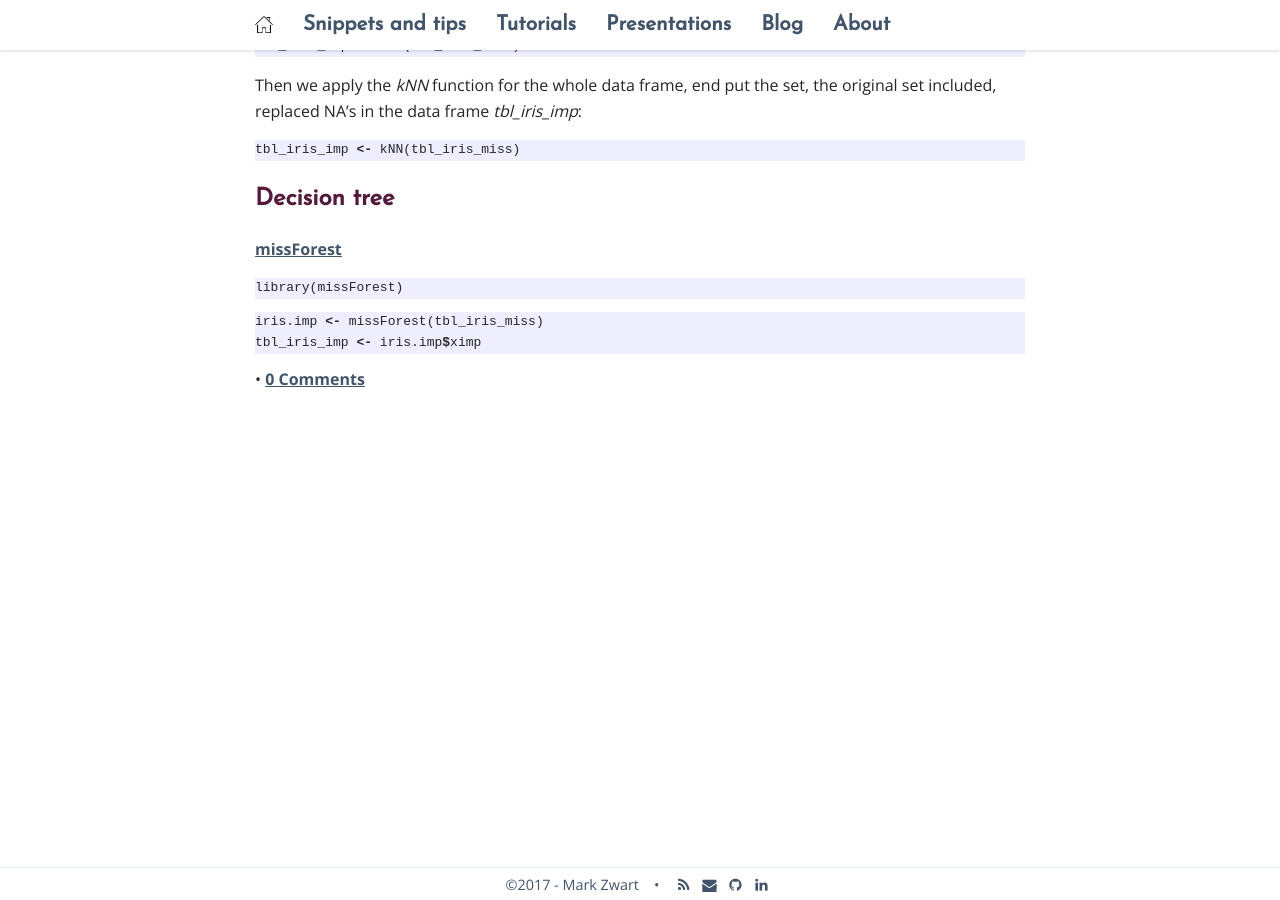
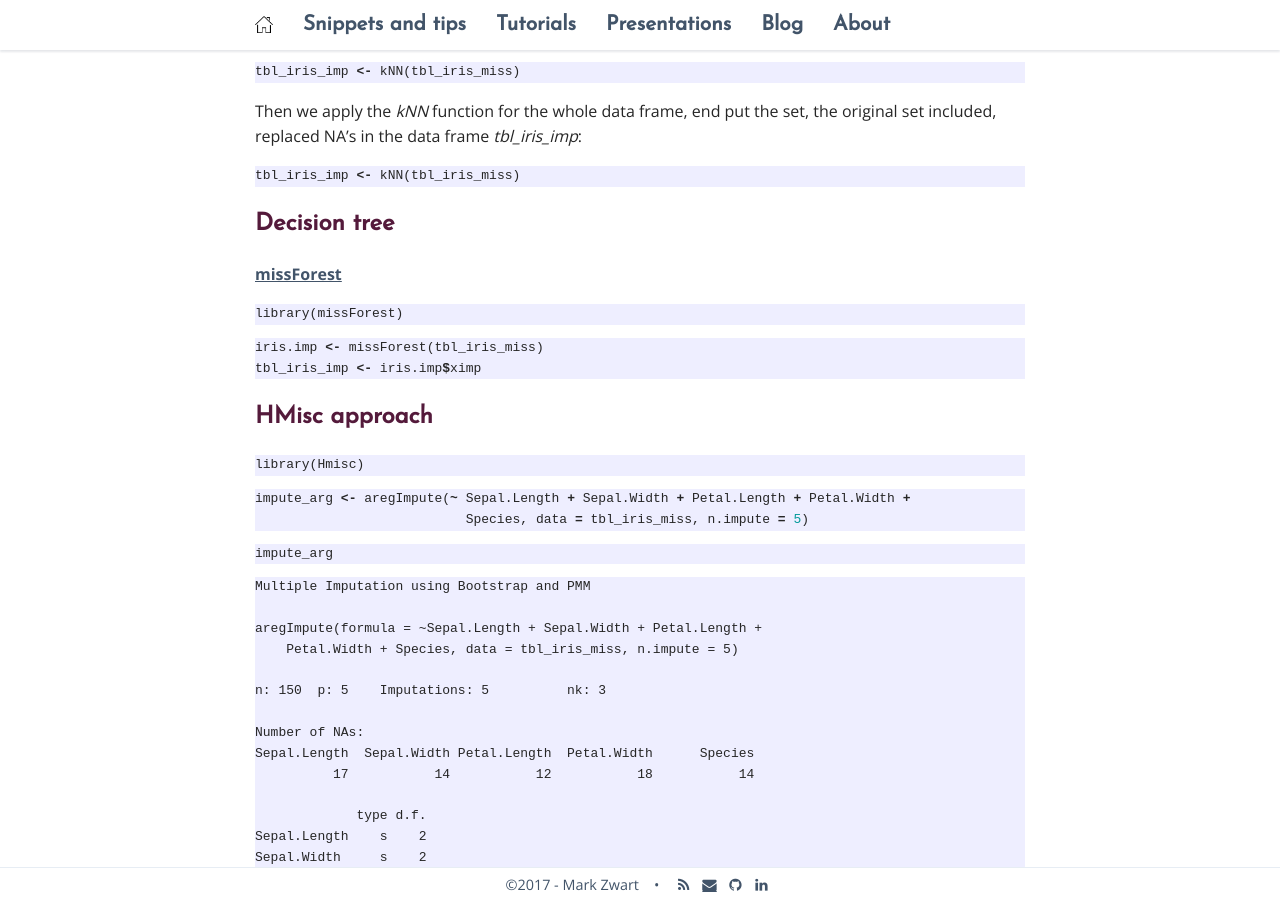
Before and after one commit to mark-me/mark-me.github.io, a Jekyll site: the page built from _pages/tutorials/impute-missings/impute-missings.md, in a window 1280 px wide and 900 px high, scrolled down 3914 px. Built offline with Jekyll 4.4.1, drawn with Linux system fonts in a browser that asks for light colours; nearby versions of some CDN libraries; comment, search, counter and statistics services are not loaded; before the commit the page ends 4306 px from its top, so only the background shows below that; some of the changed text lies outside the part shown.

Commit message:
Update impute-missings.md

````diff
--- a/_pages/tutorials/impute-missings/impute-missings.md
+++ b/_pages/tutorials/impute-missings/impute-missings.md
@@ -142,3 +142,57 @@
 iris.imp <- missForest(tbl_iris_miss)
 tbl_iris_imp <- iris.imp$ximp
 ```
+
+## HMisc approach
+
+```r
+library(Hmisc)
+```
+
+```r
+impute_arg <- aregImpute(~ Sepal.Length + Sepal.Width + Petal.Length + Petal.Width +
+                           Species, data = tbl_iris_miss, n.impute = 5)
+```
+
+```r
+impute_arg
+```
+
+```
+Multiple Imputation using Bootstrap and PMM
+
+aregImpute(formula = ~Sepal.Length + Sepal.Width + Petal.Length +
+    Petal.Width + Species, data = tbl_iris_miss, n.impute = 5)
+
+n: 150 	p: 5 	Imputations: 5  	nk: 3
+
+Number of NAs:
+Sepal.Length  Sepal.Width Petal.Length  Petal.Width      Species
+          17           14           12           18           14
+
+             type d.f.
+Sepal.Length    s    2
+Sepal.Width     s    2
+Petal.Length    s    2
+Petal.Width     s    2
+Species         c    2
+
+Transformation of Target Variables Forced to be Linear
+
+R-squares for Predicting Non-Missing Values for Each Variable
+Using Last Imputations of Predictors
+Sepal.Length  Sepal.Width Petal.Length  Petal.Width      Species
+       0.877        0.721        0.978        0.967        0.992
+```
+
+```r
+tbl_iris_hmisc <- impute.transcan(impute_arg,
+                                  imputation = 5,
+                                  data = tbl_iris_miss,
+                                  list.out = TRUE,
+                                  pr = FALSE,
+                                  check = FALSE)
+
+tbl_iris_hmisc <- data.frame(matrix(unlist(tbl_iris_hmisc), nrow = nrow(tbl_iris_orig)))
+names(tbl_iris_hmisc) <- names(tbl_iris_orig)
+```
````
